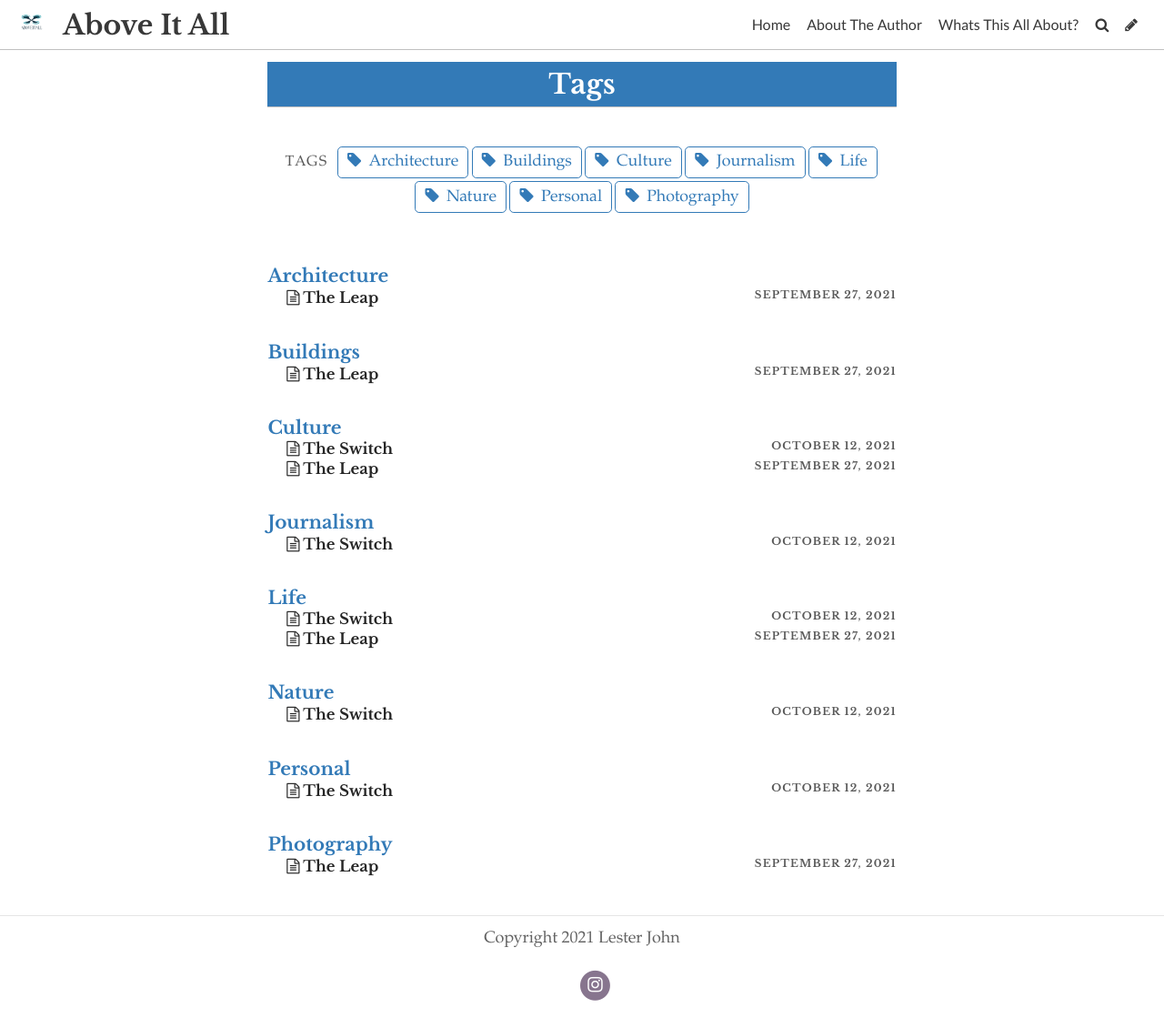
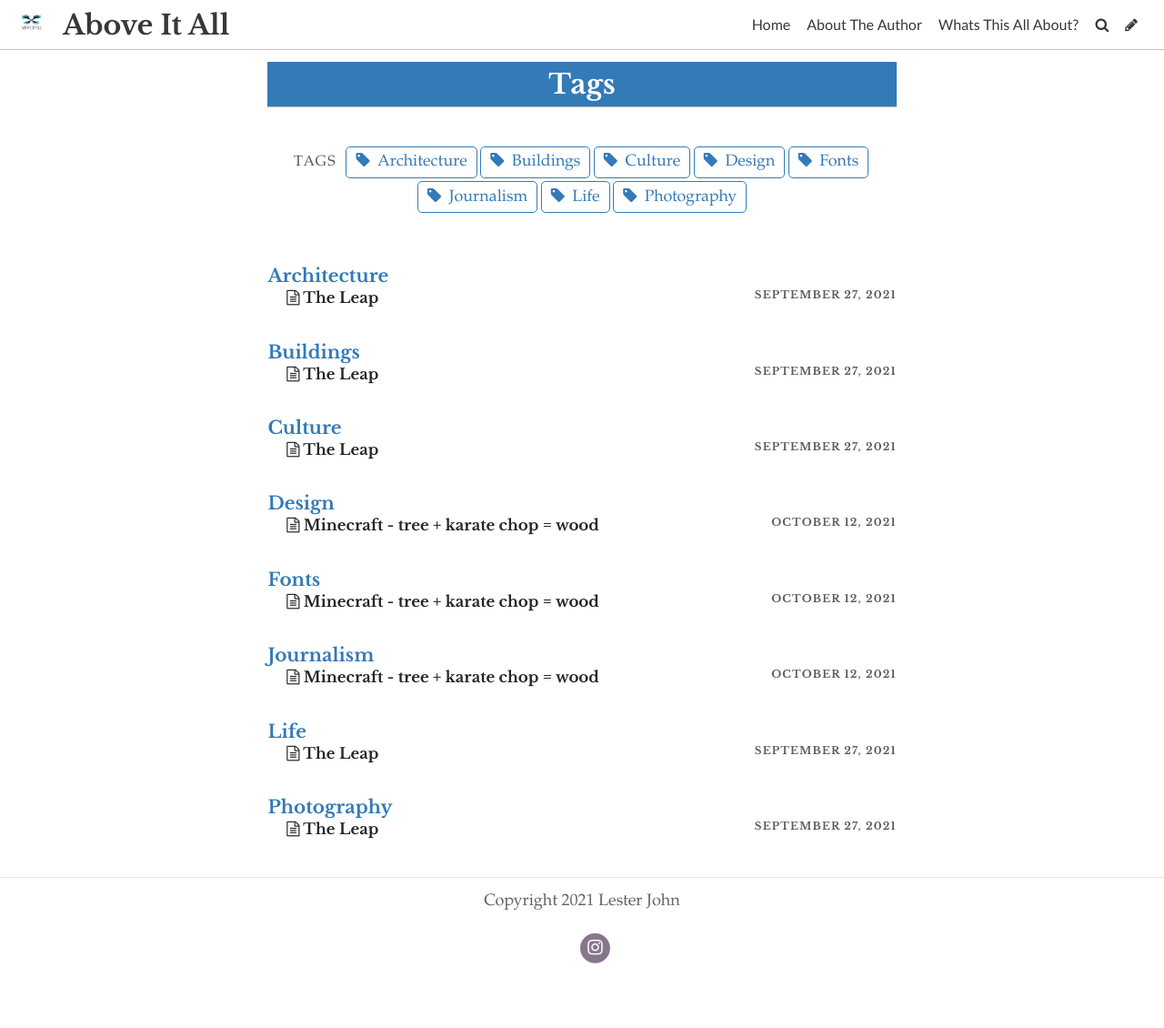
Before and after one commit to LJOHN15/emergence, a Jekyll site: the page built from pages/tags.md, in a window 1280 px wide and 1130 px high. Shown: the whole window at 91% size. Built offline with Jekyll 4.4.1, drawn with Linux system fonts in a browser that asks for light colours; some web fonts are replaced; some of the changed lines change nothing that is shown.

Commit message:
Update Post “2021-10-11-the-switch”

```diff
--- a/_posts/2021-10-11-the-switch.md
+++ b/_posts/2021-10-11-the-switch.md
@@ -1,27 +1,29 @@
 ---
 layout: post
-title: "The Switch "
+title: Minecraft - tree + karate chop = wood
 date: 2021-10-12T16:48:31.098Z
-image: ../uploads/vanguard-2.jpg
+image: ../uploads/minecraft.png
 title_color: "#ffffff"
-caption: '"Sunset illuminated trees with red leaves arranged in a horizontal
-  line (Vanguard by Lester John)"'
+caption: Minecraft Logo
 comments: false
 tags:
-  - Culture
+  - Design
+  - Fonts
   - Journalism
-  - Nature
-  - Life
-  - Personal
 ---
 ![Bagley Wood](../uploads/middle-parting.jpg "Bagley Wood Aerial")
 
-#### The Adjustment To New Surroundings
+#### Minecraft
 
-My first tangible experience of the switch happened on my first morning in Milton Keynes. I opened my eyes and there was silence, save maybe for a few birds sharing their song and the breeze encompassing the treetops with audible the absence of anything else. Not the chatter I was used to from the streets below, not the sound of horns and traffic nor the sounds of sirens, a sound that had long since become unnoticed to my ears. The silence was deafening, it was all I could hear. I couldn't remember the last time I had this much space to hear my thoughts in clarity. The silence began to subside, though still present, my ears adjusted to hearing the subtle sounds they had previously overlooked.
+Minecraft is a game that seemingly came out of nowhere and found unprecedented success. Made in May 2009 It was deceptively simple on its conception. This simplicity created the possibility for some of the most complex builds and contraptions ever created in game, in any game. People discovered a love of architecture they didn’t know existed, huge communities were built and are thriving all these years later and crazier than this, is the idea that many of this generation’s architects had their humble beginnings in Minecraft.
 
-I could hear the unfamiliar creaks of this new house, the dull thrum and drips of the heating system I hadn't grown accustomed to yet. While all of this felt new, it didn't feel uncertain. Perhaps this was my first inkling in knowing I had made a good choice in coming. The birds sang from a different song sheet in this new place. Their warbles and trills culminating in a way I hadn't before experienced. The air smelt and tasted different and my garden became my new sanctuary, the aircraft in the sky turned from police helicopters searching for suspect to BAE Hawks practising air superiority manoeuvres for their next air show.
+The typography in Minecraft doesn’t deviate from the title’s iconic simplicity but moreover, compliments it by replicating it.
+Minecraft uses a bitmap font; this means every character consists of small pixel like squares. This in turn gives a feeling of digitisation but oddly also gives a contrasting feeling retrograde. We rarely see pixels anymore with Retina Display and PixelSense and whilst they’re still there, our screen are now advanced that we don’t see them. Seeing them so blatantly in the font gives a feeling of reminiscence. There is no contrast in the font as every square that makes a character is of uniform proportions.
 
-I was lucky in the way that my house was 3 minutes from Furzton Lake, a gorgeous body of water with a great walking route surrounding it. The friendliness of the locals stood out to me, every other interaction was a smile or greeting. In London everyone so buried in their own worlds, maybe in an unfriendly way or maybe in a way of protecting their sanity in a world of constantly moving and sometimes abrasive parts. Furzton Lake became a frequented spot of mine, it brought me peace.
+Each character except from uppercase “H”, “I”, “L” and “T” and lowercase “I” have squares missing in their shapes, creating white space albeit in the smallest amounts. When I look at this it evokes a feeling of partial completion as opposed to empty space per se. In any other title this could be deemed bas design, however in this regard its excellent design. When you look at the letters you want to build upon them, fill up the space by your own design which in essence is exactly the aim of this game. To build.
 
-It wasn't all rainbows and giggles though, if there are two things that London has the last say in, its food and transport. Adjusting to the food options in MK wasn't easy, I missed the accessibility of shops and food in London. I had grown up with 24/7 shops dotted all around. Here, you're lucky if a shop is still open after 7pm. The first culture shock was when I ordered a battered sausage and chips. When my food arrived there was a large polystyrene cup in tow. I couldn't remember ordering a drink & even if I had, why would they send it to me in this tub? I opened it, my excitement building while I unravelled the cling film, lips smacking in anticipation, imagining they had somehow given me a freebie. Curry sauce... It was curry sauce... What even is curry sauce? Its either a curry or a sauce, not both! and why would I want this on my chips? I digress, but the key take away here is they give out curry sauce for free seemingly anywhere North of London, who knew?!
+The title itself is extremely uniform in size, contrast, and weight. There are no serifs and the spacing between each character is precise. There are no lowercase letters.
+
+The design of the font has utilised the use of cracks, chips, and gouges in the characters, indicating a lack of structural integrity which we can assume is a nod to mineshaft element of the game and real-life dangers of frequenting such places. The letter “A” in the title is a mob in the game called a creeper. This adds to the feeling of danger associated with the mineshafts due to its explosive unpredictable nature, the cracks in the title would become full blown rubble if the creeper chose to go off. The characters in the title are made of tessellated blocks, we can tell this by looking at the upper inner edges of the “M”.
+
+For me this is an example of great design. Its simplicity fuels the possibility of what it could be trying to insinuate without pushing it into your face, it’s a game of interpretation which is surely the beginnings of any great work of art?
```
Also changed, not shown: uploads/minecraft.png (added).
